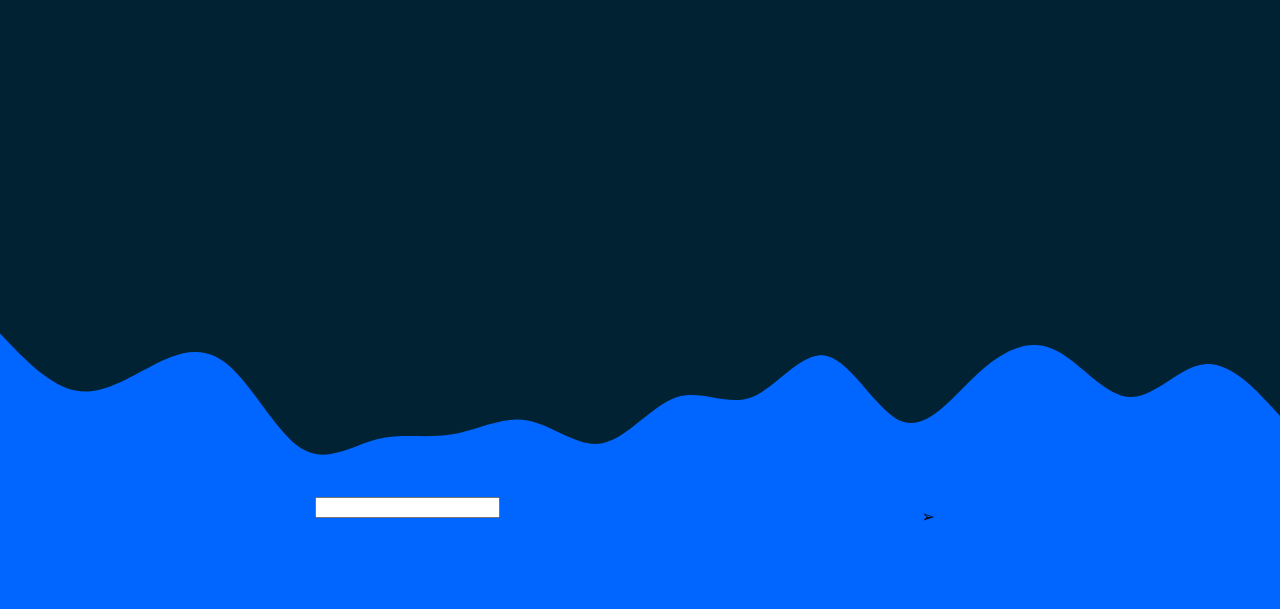
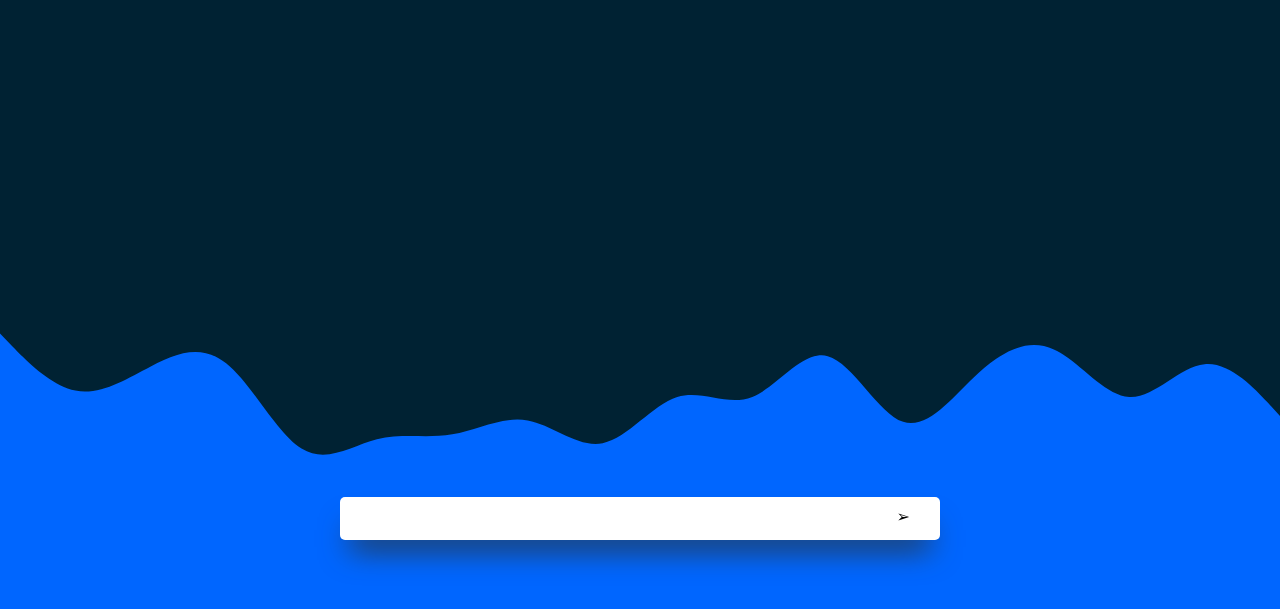
Before and after one commit to kpilszak/javascript-AI-image-generator, a plain HTML site: page index.html in a window 1280 px wide. Shown: the part 153-762 px from the top of the page. Drawn offline with Linux system fonts and the light colour scheme.

Commit message:
Style elements

```diff
--- a/styles.css
+++ b/styles.css
@@ -16,6 +16,8 @@ header {
     height: 150px;
     display: flex;
     align-items: center;
+    width: 100%;
+    justify-content: center;
 }
 
 svg {
@@ -34,8 +36,18 @@ svg {
 
 .input-container {
     width: 100%;
-    max-width: 650px;
+    max-width: 600px;
     position: relative;
+}
+
+input {
+    width: 100%;
+    border: none;
+    font-size: 20px;
+    padding: 10px;
+    border-radius: 5px;
+    box-shadow: rgb(38, 57, 77) 0 20px 30px -10px;
+    box-sizing: border-box;
 }
 
 #submit-icon {
```
